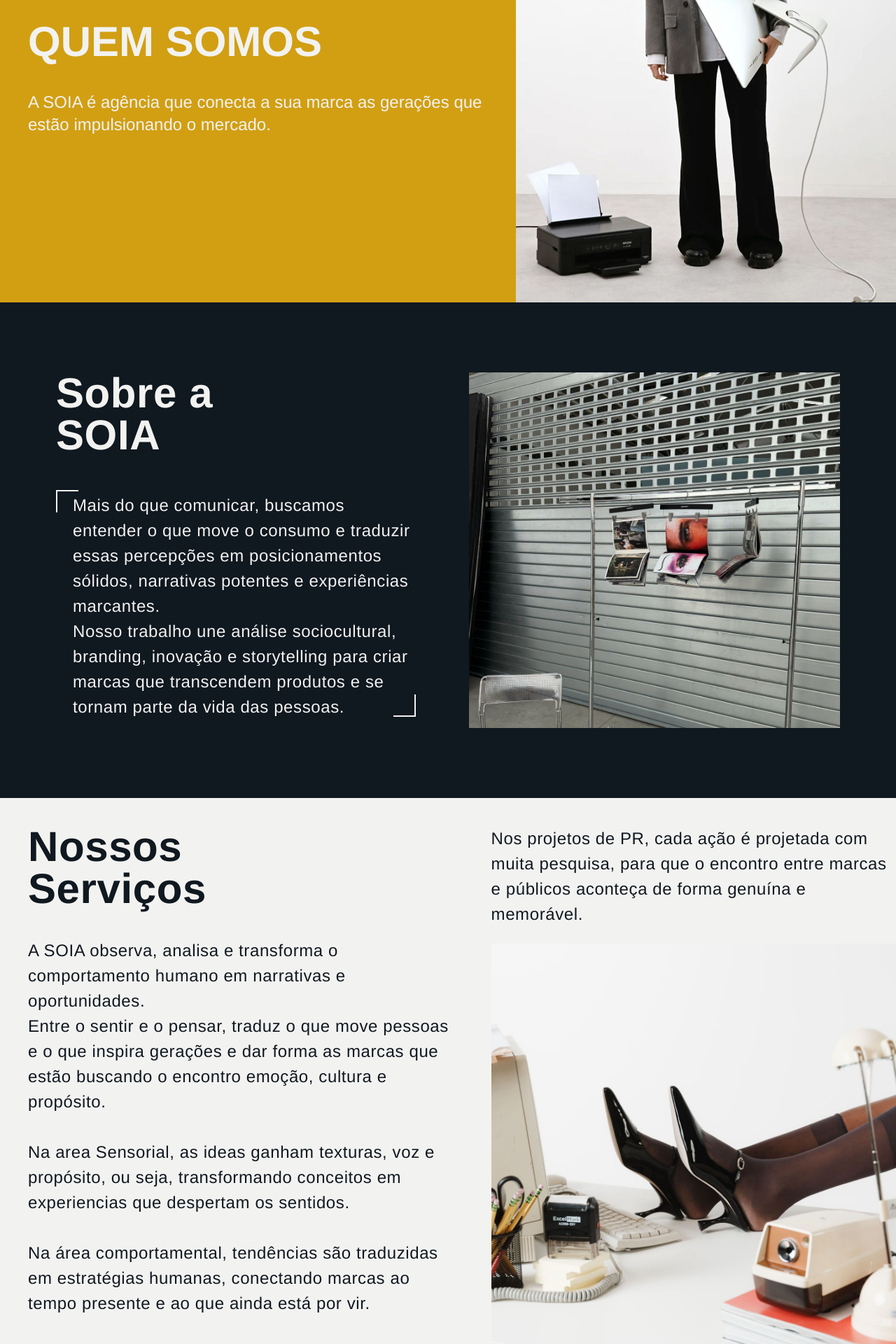
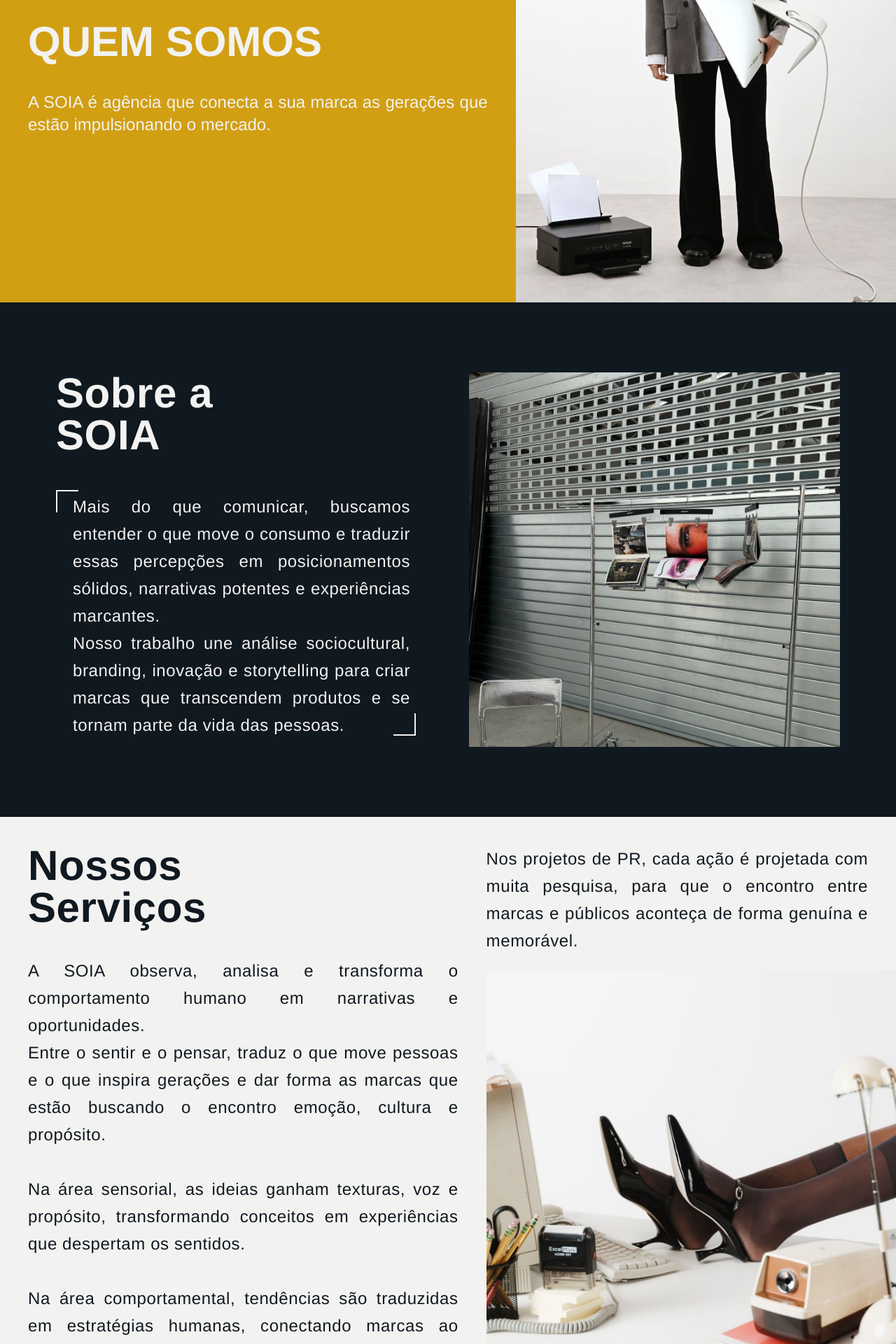
Before and after one commit to MathewsFranco/soia, a React (Vite) app: page / in a window 1280 px wide. Shown: the part 960-2880 px from the top of the page at 70% size. Built offline with nearby package versions, Linux system fonts and the light colour scheme.

Commit message:
💄 fix text content and spacings

```diff
--- a/src/components/About.tsx
+++ b/src/components/About.tsx
@@ -1,12 +1,12 @@
 export function About() {
   return (
     <section
-      className="bg-black px-8 md:px-20 py-25 gap-15 flex flex-col md:flex-row tracking-wide leading-9 text-2xl "
+      className="bg-black px-8 md:px-20 py-25 gap-15 flex flex-col md:flex-row tracking-wide leading-relaxed text-2xl "
       id="about"
     >
-      <div className="relative flex flex-col justify-center bg-black text-white w-full md:w-1/2">
+      <div className="relative flex flex-col justify-center bg-black text-white md:w-1/2">
         <h1 className="font-bold mb-10 text-6xl max-w-xs">Sobre a SOIA</h1>
-        <div className="px-6 py-3">
+        <div className="px-6 py-3 text-justify">
           {/* Decorative borders */}
           <div className="absolute top-42 left-0 w-8 h-8 border-t-2 border-l-2 border-white" />
           <div className="absolute bottom-4 right-4 w-8 h-8 border-b-2 border-r-2 border-white" />
--- a/src/components/BrandDefinition.tsx
+++ b/src/components/BrandDefinition.tsx
@@ -6,7 +6,7 @@ export function BrandDefinition() {
     >
       <div className=" px-10  flex flex-col items-start justify-center text-left w-full h-160 md:w-4/6">
         <h1 className="font-bold mb-10 text-6xl ">QUEM SOMOS</h1>
-        <p className="text-2xl">
+        <p className="text-2xl text-justify">
           A SOIA é agência que conecta a sua marca as gerações que estão
           impulsionando o mercado.
         </p>
--- a/src/components/Founder.tsx
+++ b/src/components/Founder.tsx
@@ -1,6 +1,9 @@
 export function Founder() {
   return (
-    <section className="leading-relaxed text-2xl py-20 px-35 text-white bg-sage flex flex-col items-center justify-center gap-16" id="founder">
+    <section
+      className=" leading-relaxed text-2xl py-20 px-35 text-white bg-sage flex flex-col items-center justify-center gap-16"
+      id="founder"
+    >
       <h1 className="font-bold text-6xl mb-4 text-center">
         Conheça nossa fundadora
       </h1>
@@ -17,7 +20,7 @@ export function Founder() {
           <p className="text-xl font-bold">FABIANA TOMAZ</p>
         </div>
 
-        <p className="max-w-xl  text-left">
+        <p className="max-w-xl  text-justify">
           Fabiana Tomaz é estrategista criativa e fundadora da SOIA. Com uma
           trajetória marcada pela moda, branding e comportamento, transforma
           cultura e tendências em estratégias que conectam marcas a pessoas de
--- a/src/components/Services.tsx
+++ b/src/components/Services.tsx
@@ -1,7 +1,7 @@
 export function Services() {
   return (
     <section
-      className="bg-white text-black flex flex-col md:flex-row tracking-wide leading-9 text-2xl"
+      className="text-justify bg-white text-black flex flex-col md:flex-row tracking-wide leading-relaxed text-2xl"
       id="services"
     >
       <div className="p-10">
@@ -17,8 +17,8 @@ export function Services() {
         </p>
         <br />
         <p>
-          Na area Sensorial, as ideas ganham texturas, voz e propósito, ou seja,
-          transformando conceitos em experiencias que despertam os sentidos.
+          Na área sensorial, as ideias ganham texturas, voz e propósito,
+          transformando conceitos em experiências que despertam os sentidos.
         </p>
         <br />
         <p>
@@ -28,7 +28,7 @@ export function Services() {
         </p>
       </div>
       <div>
-        <p className="px-10 md:px-0 md:pt-10">
+        <p className="px-10 md:pl-0 pr-10 md:pt-10">
           Nos projetos de PR, cada ação é projetada com muita pesquisa, para que
           o encontro entre marcas e públicos aconteça de forma genuína e
           memorável.
```
